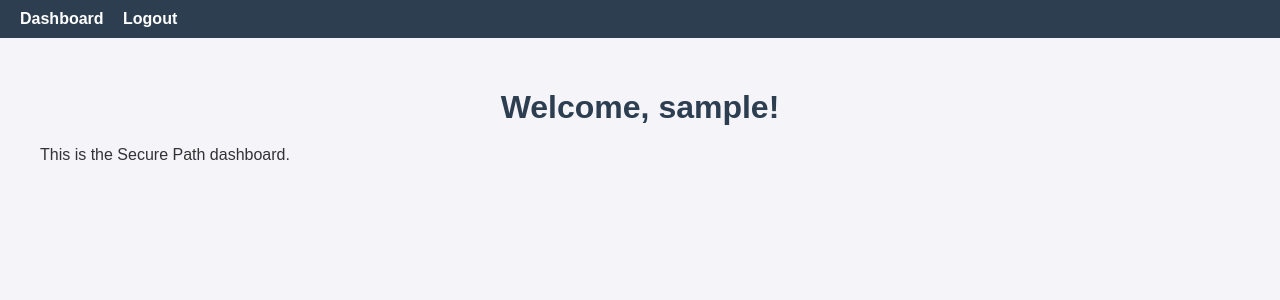
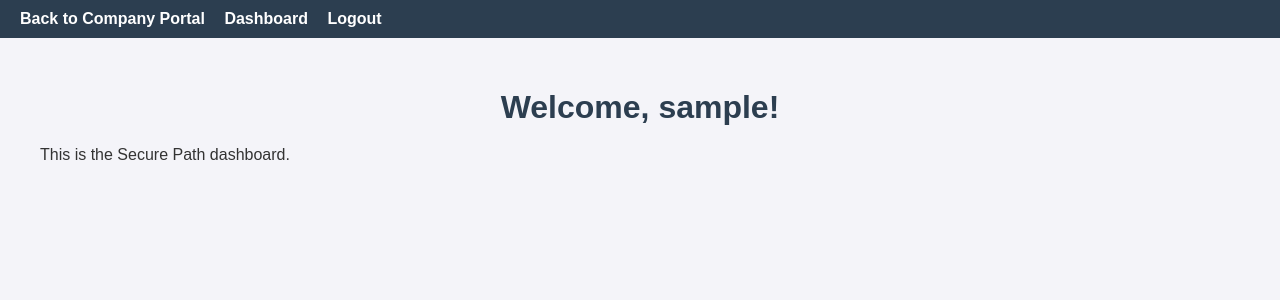
Before and after one commit to eduardo-chito/Secure-Path-Access-Control-System, a FastAPI app: template templates/dashboard.html in a window 1280 px wide. Shown: the top 300 px of the page. Run offline with FastAPI, Linux system fonts and the light colour scheme; the template is opened without the code that fills it: most values are stand-ins (such as "Sample title", 1, 10 or a date in 2020).

Commit message:
Add 'Back to Company Portal' link in dashboard

```diff
--- a/templates/dashboard.html
+++ b/templates/dashboard.html
@@ -7,6 +7,7 @@
 </head>
 <body>
     <div class="navbar">
+        <a href="/company">Back to Company Portal</a>
         <a href="/dashboard">Dashboard</a>
         {% if permissions.manage_users %}
             <a href="/users">Manage Users</a>
```
